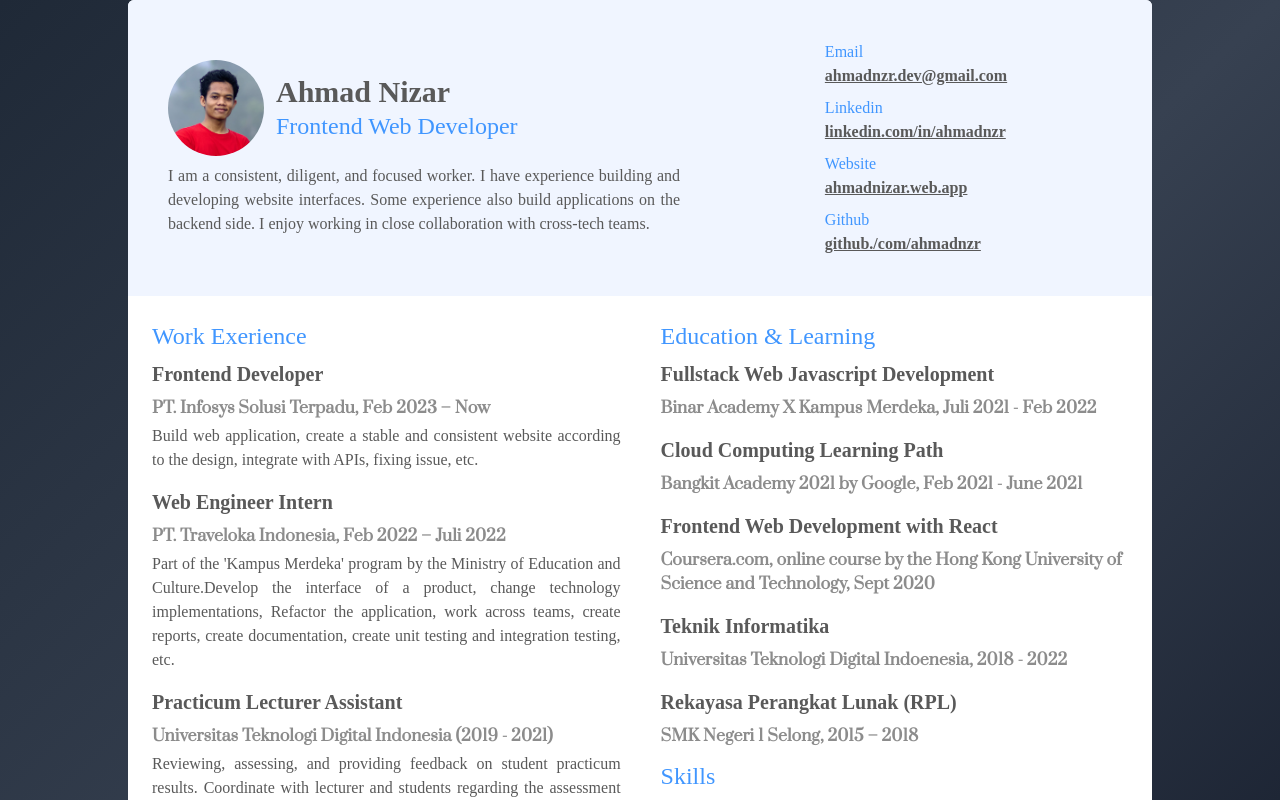
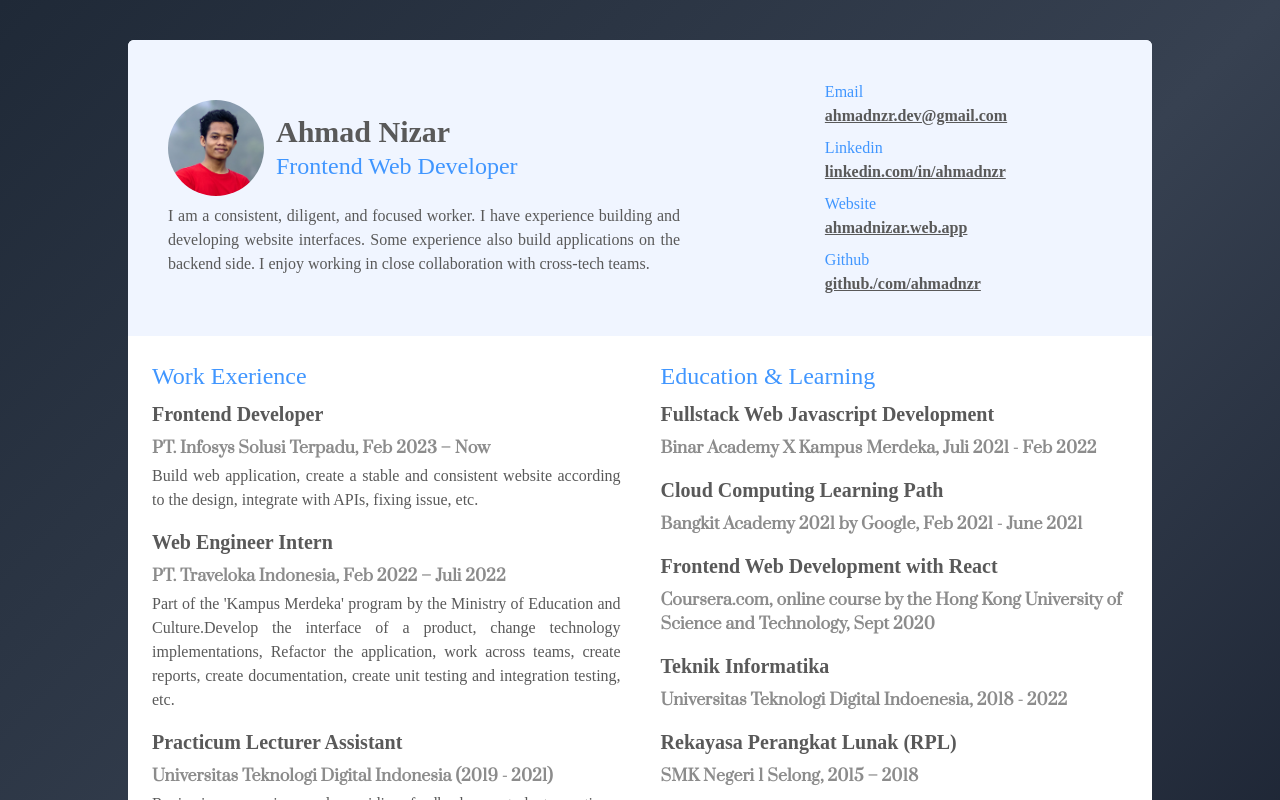
Before and after one commit to ahmadnzr/portfolio, a Next.js app: page / in a window 1280 px wide. Shown: the top 800 px of the page. Built offline with nearby package versions, Linux system fonts and the light colour scheme.

Commit message:
fix: margin for xl device

```diff
--- a/src/app/page.tsx
+++ b/src/app/page.tsx
@@ -73,7 +73,7 @@ const listEducation: (BlockArticleInterface & { id: React.Key })[] = [
 export default function Home() {
   return (
     <main className="w-svw min-h-svh text-neutral-2 md:flex flex-col items-center justify-center bg-gradient-to-br from-gray-800 via-gray-700 to-gray-900">
-      <div className="w-full h-full md:h-auto max-w-screen-lg bg-white shadow-black xl:rounded-md overflow-auto">
+      <div className="xl:my-10 w-full h-full md:h-auto max-w-screen-lg bg-white shadow-black xl:rounded-md overflow-auto">
         <ResumeHeader />
         <div className="p-4 md:p-6 grid grid-rows-2 grid-flow-col gap-4 md:gap-x-10 md:gap-y-3 items-start">
           <aside className="row-span-2">
```
